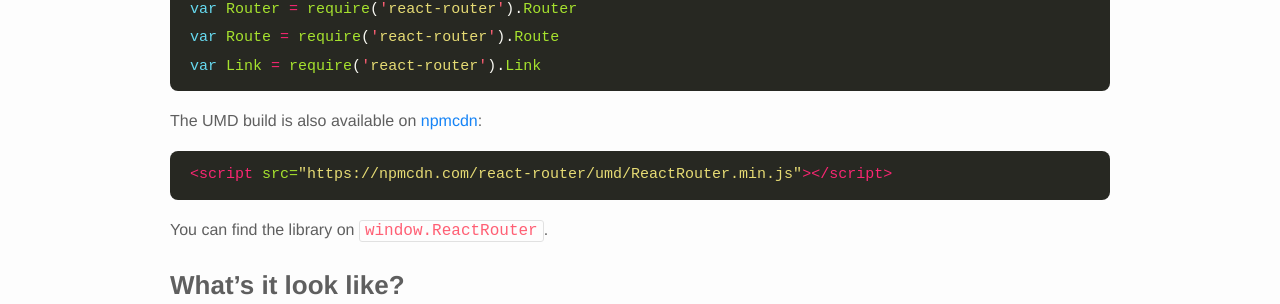
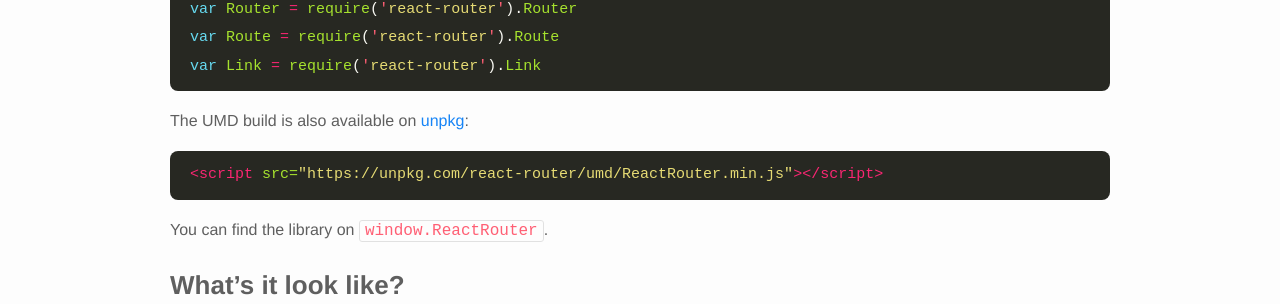
Before and after one commit to finalwind1/finalwind1.github.io, a Jekyll site: the page built from _posts/2016-03-18-react-router-record.markdown, in a window 1280 px wide and 900 px high, scrolled down 1442 px. Shown: the part 148-452 px from the top of the window. Built offline with Jekyll 4.4.1, drawn with Linux system fonts in a browser that asks for light colours; comment, search, counter and statistics services are not loaded.

Commit message:
Replace npmcdn.com with unpkg.com

````diff
--- a/_posts/2016-03-18-react-router-record.markdown
+++ b/_posts/2016-03-18-react-router-record.markdown
@@ -52,10 +52,10 @@ var Route = require('react-router').Route
 var Link = require('react-router').Link
 ```
 
-The UMD build is also available on [npmcdn](https://npmcdn.com):
+The UMD build is also available on [unpkg](https://unpkg.com):
 
 ```html
-<script src="https://npmcdn.com/react-router/umd/ReactRouter.min.js"></script>
+<script src="https://unpkg.com/react-router/umd/ReactRouter.min.js"></script>
 ```
 
 You can find the library on `window.ReactRouter`.
````
